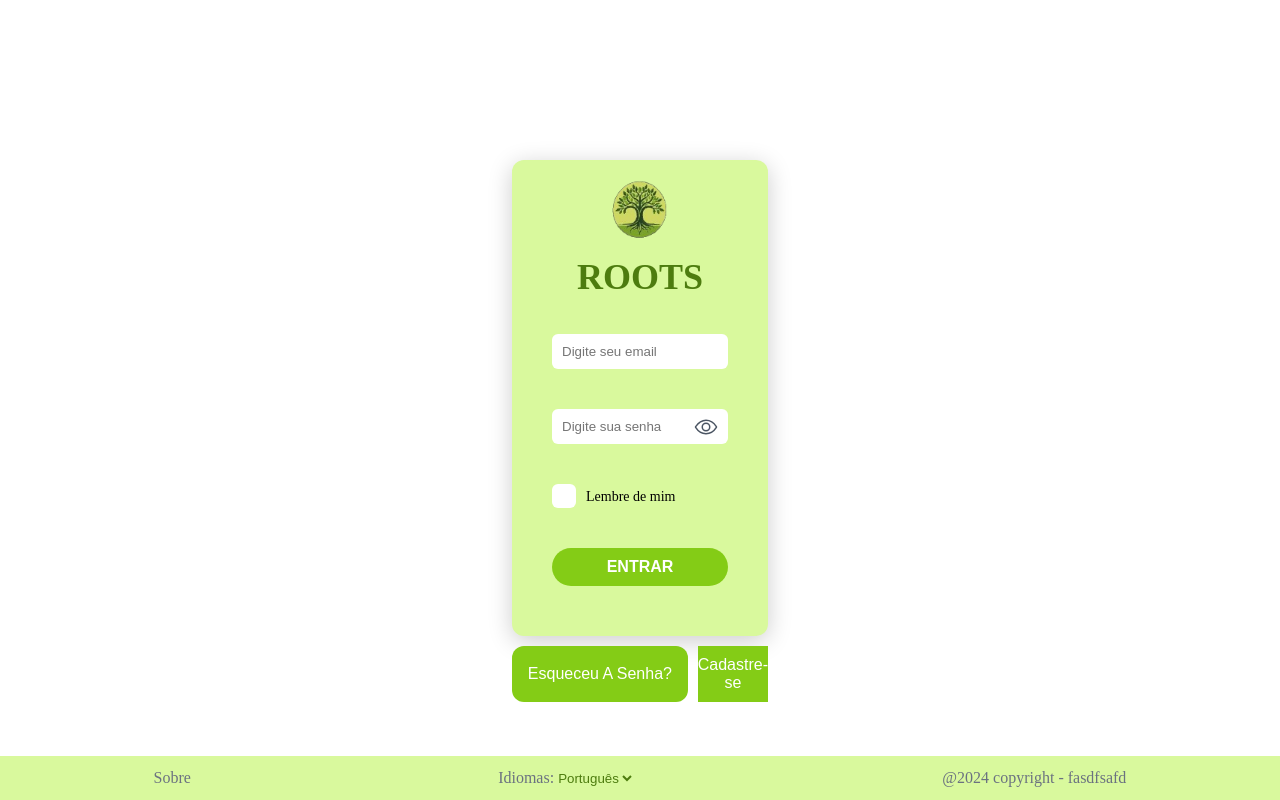
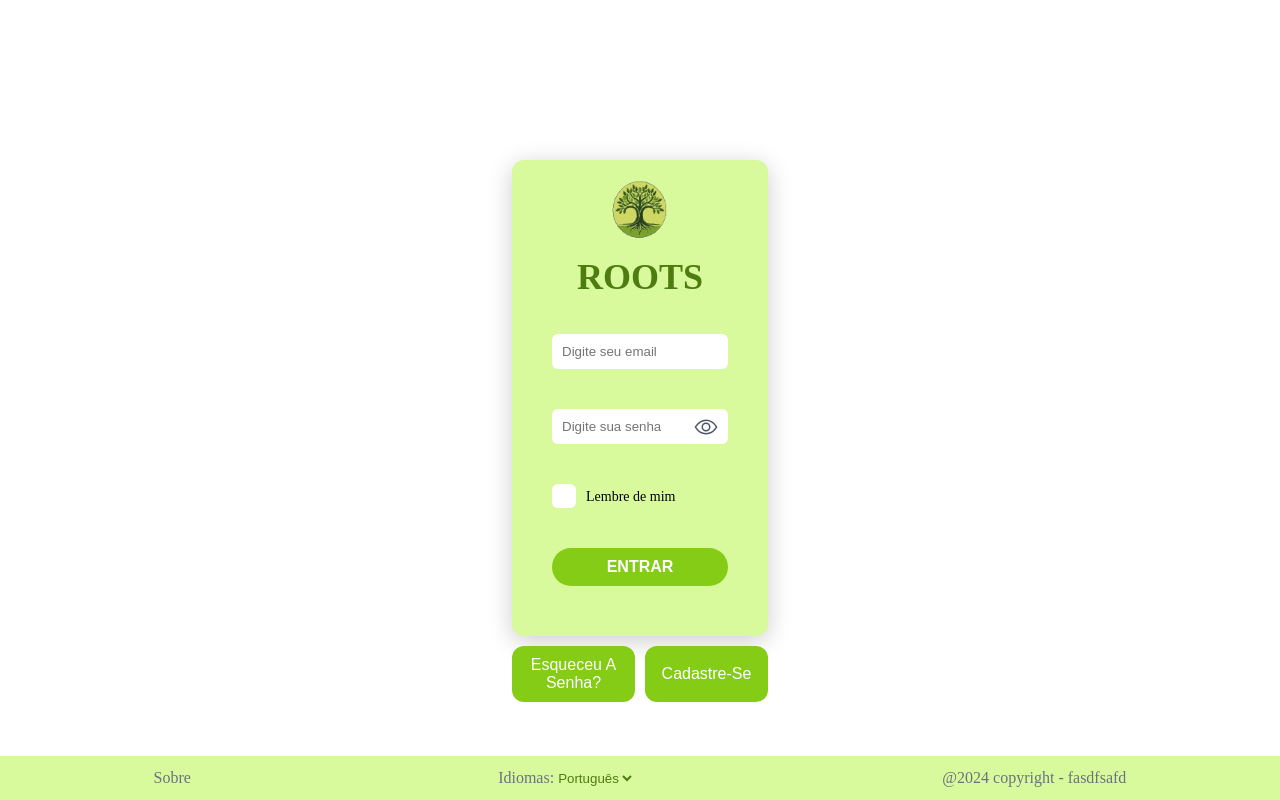
Before and after one commit to irrobs/Roots, a React (Vite) app: page /login in a window 1280 px wide. Built offline with nearby package versions, Linux system fonts and the light colour scheme.

Commit message:
style(button): refactor Button component code to be more reusable

```diff
--- a/src/features/authentication/ForgetAndCreate.tsx
+++ b/src/features/authentication/ForgetAndCreate.tsx
@@ -10,7 +10,7 @@ const StyledForgetAndCreateContainer = styled.div`
 export default function ForgetAndCreate() {
   return (
     <StyledForgetAndCreateContainer>
-      <Button category="secondary">Esqueceu a senha?</Button>
+      <Button variation="secondary">Esqueceu a senha?</Button>
       <SignUp />
     </StyledForgetAndCreateContainer>
   );
--- a/src/features/authentication/SignUp.tsx
+++ b/src/features/authentication/SignUp.tsx
@@ -1,27 +1,16 @@
-import styled from "styled-components";
+import Button from "../../ui/Button";
 import Modal from "../../ui/Modal";
 import SignUpForm from "./SignUpForm";
 
-const Button = styled.button`
-  color: var(--color-gray-0);
-  background-color: var(--color-lime-500);
-  border: none;
-  font-size: 1.6rem;
-  width: 100%;
-  padding: 1rem 0;
-`;
-
 export default function SignUp() {
   return (
-    <div>
     <Modal>
       <Modal.Open opens="sign-up-form">
-          <Button>Cadastre-se</Button>
+        <Button variation="secondary">Cadastre-se</Button>
       </Modal.Open>
       <Modal.Window name="sign-up-form">
         <SignUpForm />
       </Modal.Window>
     </Modal>
-    </div>
   );
 }
--- a/src/features/authentication/SignUpForm.tsx
+++ b/src/features/authentication/SignUpForm.tsx
@@ -1,4 +1,3 @@
 export default function SignUpForm() {
-  console.log("hi");
   return <div>hi</div>;
 }
--- a/src/ui/Button.tsx
+++ b/src/ui/Button.tsx
@@ -1,49 +1,48 @@
 import styled, { css } from "styled-components";
 
-const StyledButton = styled.button<{ category: string }>`
+type VariationType = "primary" | "secondary";
+type SizeType = "medium" | "full";
+
+//record used to create a object type that has keys of VariationType type, and the keys have a return value of css(for styled-components)
+const variation: Record<VariationType, ReturnType<typeof css>> = {
+  primary: css`
+    text-transform: uppercase;
+    border-radius: var(--border-radius-full);
+    font-weight: bold;
+  `,
+  secondary: css`
+    text-transform: capitalize;
+    border-radius: var(--border-radius-md);
+  `,
+};
+
+const size: Record<SizeType, ReturnType<typeof css>> = {
+  medium: css`
+    width: 50%;
+  `,
+  full: css`
+    width: 100%;
+  `,
+};
+
+interface ButtonProps {
+  variation?: VariationType;
+  size?: SizeType;
+}
+
+const Button = styled.button<ButtonProps>`
   color: var(--color-gray-0);
   background-color: var(--color-lime-500);
   border: none;
   font-size: 1.6rem;
-  width: 100%;
   padding: 1rem 0;
-
-  ${(props) =>
-    props.category === "primary" &&
-    css`
-      text-transform: uppercase;
-      border-radius: var(--border-radius-full);
-      font-weight: bold;
-    `};
-
-  ${(props) =>
-    props.category === "secondary" &&
-    css`
-      text-transform: capitalize;
-      border-radius: var(--border-radius-md);
-    `};
 
   &:hover {
     background-color: var(--color-lime-700);
   }
+
+  ${(props) => size[props.size ?? "full"]}
+  ${(props) => variation[props.variation ?? "primary"]}
 `;
 
-interface ButtonProps {
-  category: string;
-  type: string;
-  children: string;
-  disabled?: boolean;
-}
-
-export default function Button({
-  category,
-  type,
-  children,
-  disabled,
-}: ButtonProps) {
-  return (
-    <StyledButton category={category} type={type} disabled={disabled}>
-      {children}
-    </StyledButton>
-  );
-}
+export default Button;
--- a/src/ui/Modal.tsx
+++ b/src/ui/Modal.tsx
@@ -8,7 +8,7 @@ import {
 } from "react";
 import { IoCloseCircleOutline } from "react-icons/io5";
 import styled from "styled-components";
-import { useOutsideClick } from "../hooks/useOutsideClick";
+import { createPortal } from "react-dom";
 
 const StyledModal = styled.div`
   position: fixed;
@@ -64,11 +64,11 @@ const ModalContext = createContext<ModalContextType>({
 });
 
 export default function Modal({ children }: ModalProps) {
+  //controls the component that will be opened with the modal
   const [openName, setOpenName] = useState("");
 
   const close = () => setOpenName("");
   const open = (name: string) => {
-    console.log(name);
     setOpenName(name);
   };
 
@@ -87,21 +87,26 @@ function Open({ children, opens }: OpenProps) {
   return cloneElement(children, { onClick: () => open(opens) });
 }
 
+//actual modal window
 function Window({ children, name }: WindowProps) {
   const { openName, close } = useContext(ModalContext);
 
-  const ref = useOutsideClick(close);
+  //allows closingthe modal with click in overlay
+  //const ref = useOutsideClick(close);
 
   if (name != openName) return null;
-  return (
-    <Overlay>
-      <StyledModal ref={ref}>
+
+  //puts the modal as a sibling of body
+  return createPortal(
+    <Overlay onClick={close}>
+      <StyledModal>
         <Button onClick={close}>
           <IoCloseCircleOutline />
         </Button>
         <div>{cloneElement(children, { onCloseModal: close })}</div>
       </StyledModal>
-    </Overlay>
+    </Overlay>,
+    document.body
   );
 }
 
```
Lines whose indentation alone changed are shown as unchanged.
